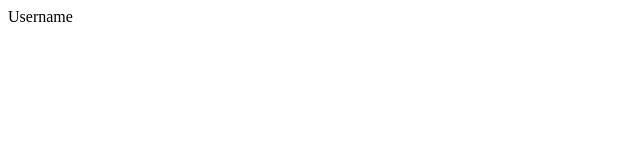
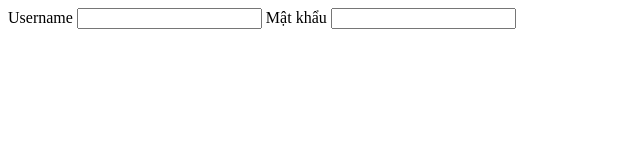
Before and after one commit to Anit008/ktra_ne, a plain HTML site: page index.html in a window 1280 px wide. Shown: the whole page, without its empty margins (0-640 px from the left). Drawn offline with Linux system fonts and the light colour scheme.

Commit message:
them label mat khau

```diff
--- a/index.html
+++ b/index.html
@@ -9,6 +9,9 @@
 
 <body>
     <label for="txtUsername">Username</label>
+    <input type="txtUsername">
+    <label for="txtmatkhau">Mật khẩu</label>
+    <input type="txtmatkhau">
 </body>
 
 </html>
```
